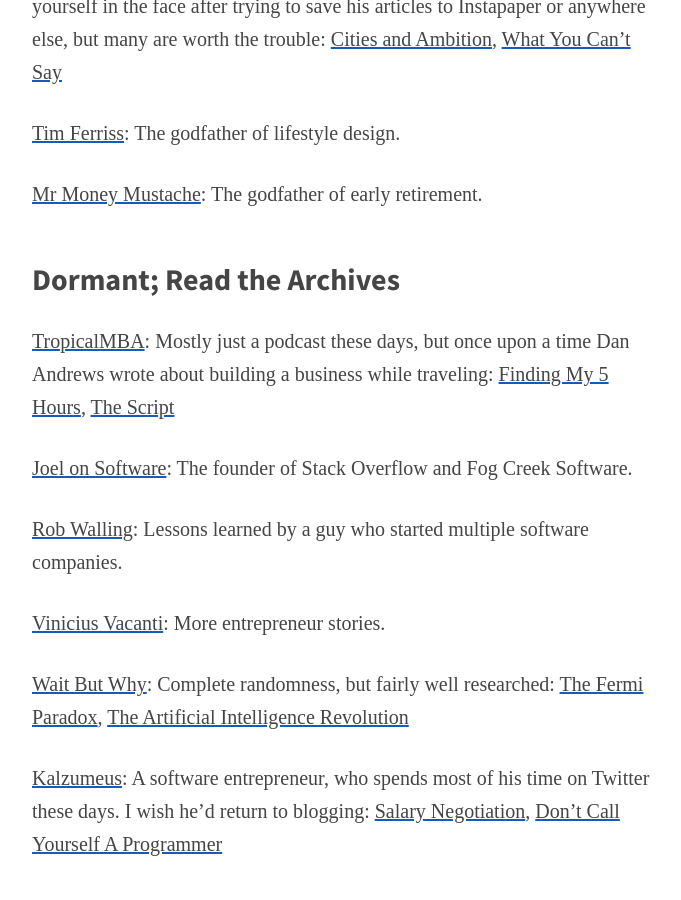
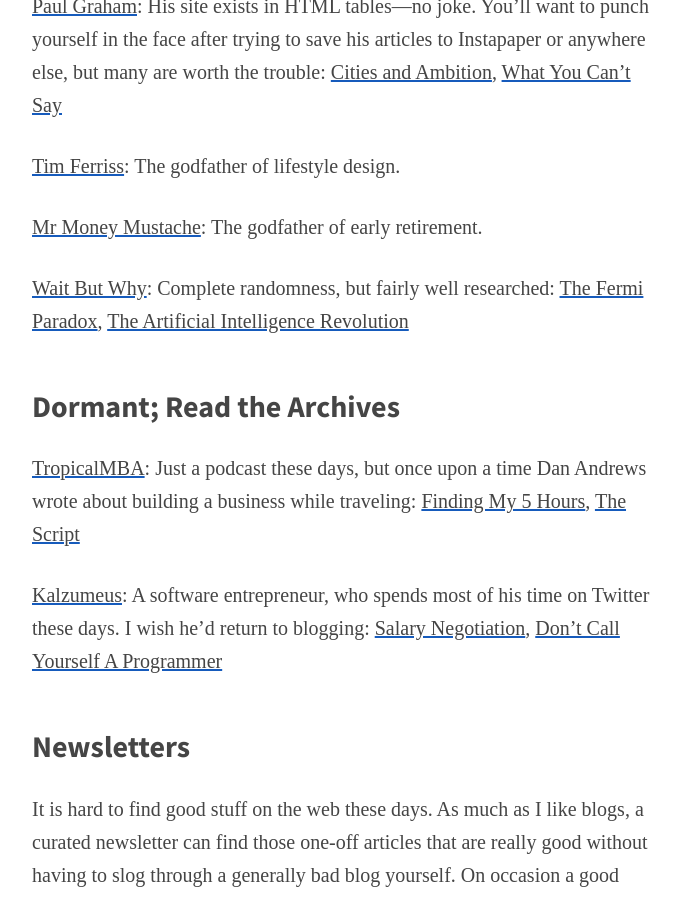
Before and after one commit to bradonomics/bradonomics.com, a Jekyll site: the page built from _pages/blogroll.md, in a window 1280 px wide and 900 px high, scrolled down 1020 px. Shown: the whole window, without its empty margins (299-980 px from the left). Built offline with Jekyll 4.4.1, drawn with Linux system fonts in a browser that asks for light colours; some of the changed text lies outside the part shown.

Commit message:
Changes to the blogroll

```diff
--- a/_pages/blogroll.md
+++ b/_pages/blogroll.md
@@ -25,17 +25,11 @@
 
 [Mr Money Mustache](http://www.mrmoneymustache.com/): The godfather of early retirement.
 
+[Wait But Why](https://waitbutwhy.com/): Complete randomness, but fairly well researched: [The Fermi Paradox](https://waitbutwhy.com/2014/05/fermi-paradox.html), [The Artificial Intelligence Revolution](https://waitbutwhy.com/2015/01/artificial-intelligence-revolution-1.html)
+
 ## Dormant; Read the Archives
 
-[TropicalMBA](http://www.tropicalmba.com/): Mostly just a podcast these days, but once upon a time Dan Andrews wrote about building a business while traveling: [Finding My 5 Hours](http://www.tropicalmba.com/5hours/), [The Script](http://www.tropicalmba.com/the-script/)
-
-[Joel on Software](https://www.joelonsoftware.com/): The founder of Stack Overflow and Fog Creek Software.
-
-[Rob Walling](https://robwalling.com/): Lessons learned by a guy who started multiple software companies.
-
-[Vinicius Vacanti](http://viniciusvacanti.com/): More entrepreneur stories.
-
-[Wait But Why](https://waitbutwhy.com/): Complete randomness, but fairly well researched: [The Fermi Paradox](https://waitbutwhy.com/2014/05/fermi-paradox.html), [The Artificial Intelligence Revolution](https://waitbutwhy.com/2015/01/artificial-intelligence-revolution-1.html)
+[TropicalMBA](http://www.tropicalmba.com/): Just a podcast these days, but once upon a time Dan Andrews wrote about building a business while traveling: [Finding My 5 Hours](http://www.tropicalmba.com/5hours/), [The Script](http://www.tropicalmba.com/the-script/)
 
 [Kalzumeus](https://www.kalzumeus.com/): A software entrepreneur, who spends most of his time on Twitter these days. I wish he'd return to blogging: [Salary Negotiation](https://www.kalzumeus.com/2012/01/23/salary-negotiation/), [Don't Call Yourself A Programmer](https://www.kalzumeus.com/2011/10/28/dont-call-yourself-a-programmer/)
 
```
Also changed, not shown: other parts of _pages/blogroll.md (+1 -1 lines).
